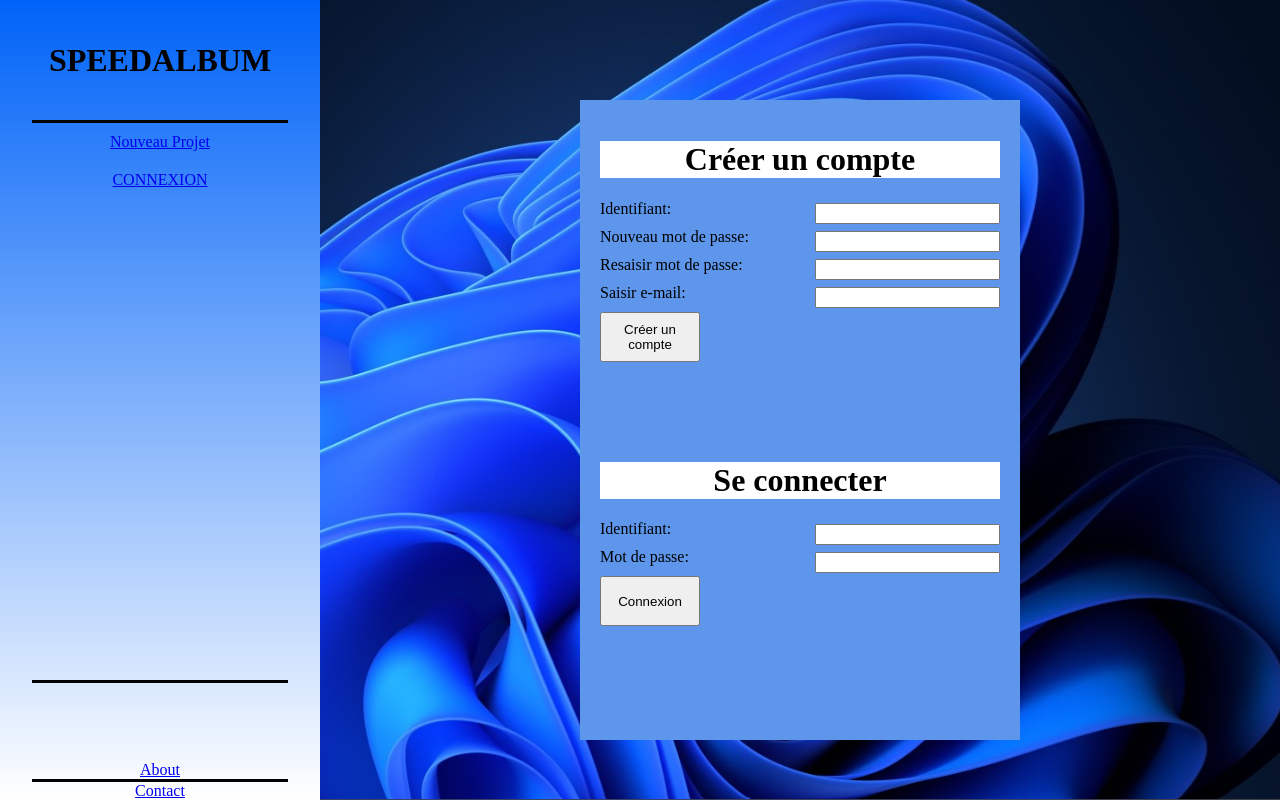
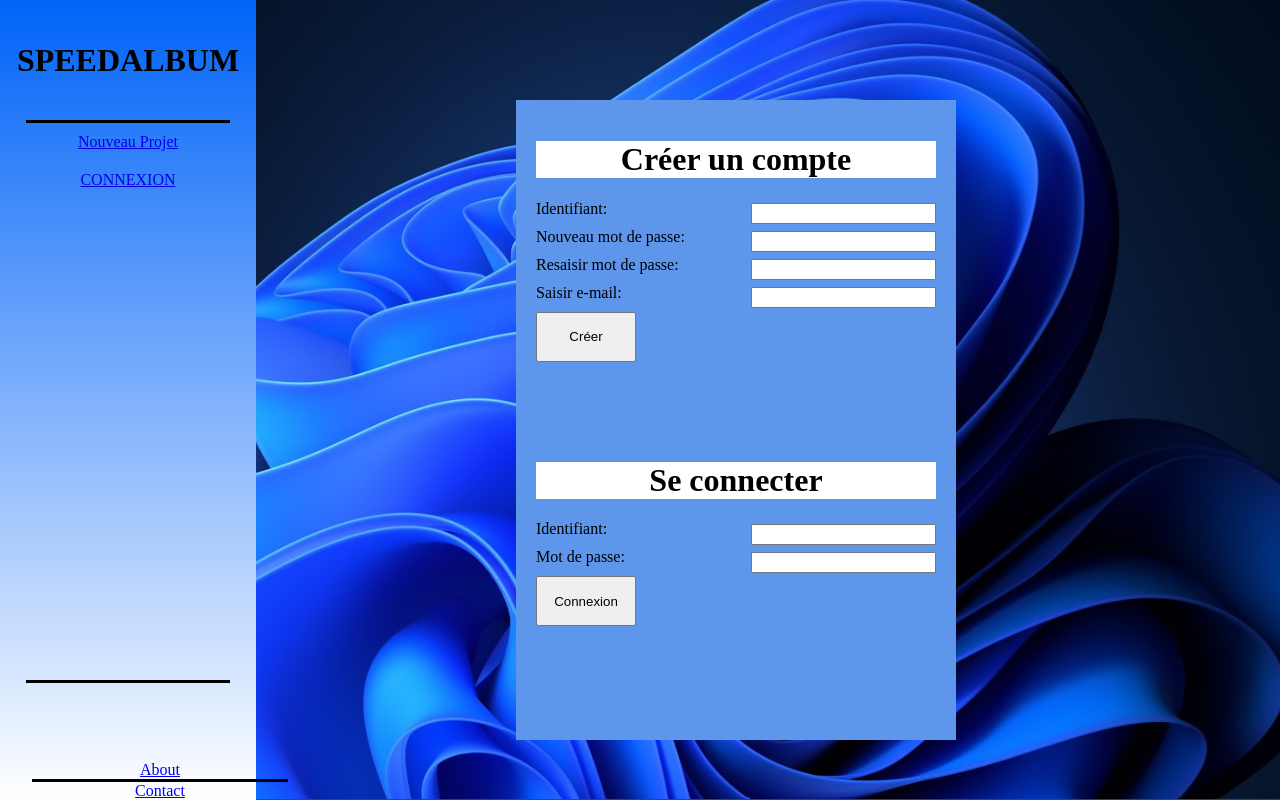
Before and after one commit to msakirda/projetpersofin, a React (Vite) app in the folder dj-frontend/: page /Connexion in a window 1280 px wide. Built offline with nearby package versions, Linux system fonts and the light colour scheme.

Commit message:
amélioration manu inclus dans chaque page est un composant

```diff
--- a/dj-frontend/src/App.css
+++ b/dj-frontend/src/App.css
@@ -5,11 +5,13 @@ body,html,#root{
     padding: 0;
     background-image: url("/image.png");
     background-size: cover;
+    display: flex;
+    flex-direction: row;
+
   }
 
 .Menu_gauche{
-    float: left;
-    width: 25%;
+    width: 20%;
     height: 100%;
     background: linear-gradient(#0063F8,white);
 
@@ -74,7 +76,7 @@ body,html,#root{
 
 .menu_droite {
     float: right;
-    width: 75%;
+    width: 80%;
     height: 100%;
 
   }
@@ -101,7 +103,6 @@ body,html,#root{
 
 
   .Menu_droite_connexion {
-    float: right;
     width: 75%;
     height: 100%;
   }
--- a/dj-frontend/src/Connexion.tsx
+++ b/dj-frontend/src/Connexion.tsx
@@ -1,6 +1,7 @@
 import { Link } from 'react-router-dom';
 import './App.css'
 import React, { useState } from 'react';
+import MenuBar from './MenuBar';
 
 
 function About() {
@@ -15,29 +16,7 @@ function About() {
 
     return (
       <>
-        <div className="Menu_gauche">
-              <div className="Titre_application">
-                  <h1>SPEEDALBUM</h1>
-              </div>
-
-              <div className='Menu_gauche_milieu'>
-
-                    <div className="Titre_Nouveau_projet">
-                    <Link to="/Nouveau_projet">Nouveau Projet</Link>
-                    <Link to="/Connexion">CONNEXION</Link>
-                    </div>
-              </div>
-
-              <div className='Menu_gauche_bas'>
-                    <div className="Titre_About">
-                    <Link to="/About">About</Link>
-                    </div>
-
-                    <div className="Titre_Contact">
-                        <Link to="/Contact">Contact</Link>
-                    </div>
-              </div>
-        </div>
+        <MenuBar></MenuBar>
         <div className='Menu_droite_connexion'>
 
             <div className='Fond_container'>
@@ -63,7 +42,7 @@ function About() {
                         <input  type='mail' value={email} onChange={(e)=>setEmail(e.target.value)}/>
                     </div>
                     <button className='boutonCreerCompte'>
-                        Créer un compte
+                        Créer
                     </button>
                 </div>
 
--- a/dj-frontend/src/Contact.tsx
+++ b/dj-frontend/src/Contact.tsx
@@ -1,5 +1,6 @@
 import './App.css'
 import React from 'react';
+import MenuBar from './MenuBar';
 
 
 function Contact() {
@@ -7,12 +8,10 @@ function Contact() {
 
     return (
       <>
-       <div>
-          <h1>Contact</h1>
-      </div>
-
-
-
+        <MenuBar></MenuBar>
+        <div>
+            <h1>Contact</h1>
+        </div>
       </>
     )
   }
--- a/dj-frontend/src/Home.tsx
+++ b/dj-frontend/src/Home.tsx
@@ -1,5 +1,6 @@
 import { Link } from 'react-router-dom'
 import './App.css'
+import MenuBar from './MenuBar'
 
 
 
@@ -8,33 +9,8 @@ function Home() {
 
     return (
       <>
-        <div className="Menu_gauche">
-              <div className="Titre_application">
-                  <h1>SPEEDALBUM</h1>
-              </div>
-
-              <div className='Menu_gauche_milieu'>
-
-                        <div className="Titre_Nouveau_projet">
-                        <Link to="/Nouveau_projet">Nouveau Projet</Link>
-                        <Link to="/Connexion">CONNEXION</Link>
-                        </div>
-              </div>
-
-              <div className='Menu_gauche_bas'>
-                        <div className="Titre_About">
-                        <Link to="/About">About</Link>
-                        </div>
-
-                        <div className="Titre_Contact">
-                          <Link to="/Contact">Contact</Link>
-                        </div>
-              </div>
-        </div>
-
+          <MenuBar></MenuBar>
           <div className="menu_droite">
-
-
             <div className="texte_haut">
               <p>Texte en haut Iamque lituis cladium concrepantibus internarum non celate ut antea turbidum saeviebat ingenium a veri
                 consideratione detortum et nullo inpositorum vel conpositer inquirente nec discernente a societate n
@@ -64,23 +40,6 @@ function Home() {
               </p>
             </div>
         </div>
-
-
-
-
-
-
-
-
-
-
-
-
-
-
-
-
-
       </>
     )
   }
--- /dev/null
+++ b/dj-frontend/src/MenuBar.tsx
@@ -0,0 +1,37 @@
+import { Link } from "react-router-dom";
+import './App.css'
+
+
+
+function MenuBar(){
+
+
+
+    return (
+        <div className="Menu_gauche">
+            <div className="Titre_application">
+            <h1>SPEEDALBUM</h1>
+        </div>
+
+        <div className='Menu_gauche_milieu'>
+
+            <div className="Titre_Nouveau_projet">
+            <Link to="/Nouveau_projet">Nouveau Projet</Link>
+            <Link to="/Connexion">CONNEXION</Link>
+            </div>
+        </div>
+
+        <div className='Menu_gauche_bas'>
+            <div className="Titre_About">
+                <Link to="/About">About</Link>
+            </div>
+
+            <div className="Titre_Contact">
+                <Link to="/Contact">Contact</Link>
+            </div>
+            </div>
+        </div>
+    )
+}
+
+export default MenuBar;
--- a/dj-frontend/src/Nouveau_projet.tsx
+++ b/dj-frontend/src/Nouveau_projet.tsx
@@ -1,5 +1,6 @@
 import './App.css'
 import React from 'react';
+import MenuBar from './MenuBar';
 
 
 function Nouveau_projet() {
@@ -7,12 +8,10 @@ function Nouveau_projet() {
 
     return (
       <>
-       <div>
-          <h1>Nouveau Projet</h1>
-      </div>
-
-
-
+        <MenuBar></MenuBar>
+        <div>
+            <h1>Nouveau Projet</h1>
+        </div>
       </>
     )
   }
```
Lines whose indentation alone changed are shown as unchanged.
